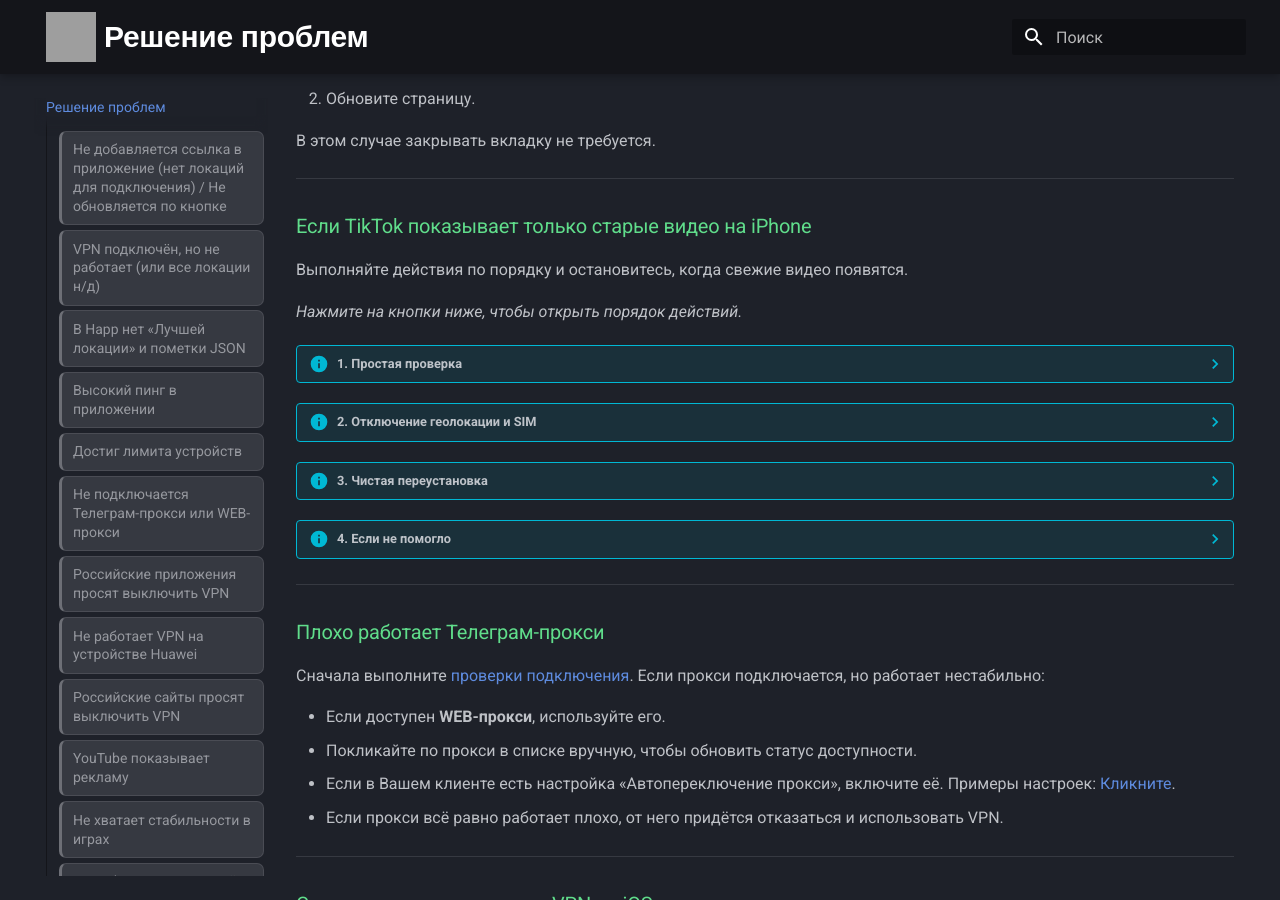
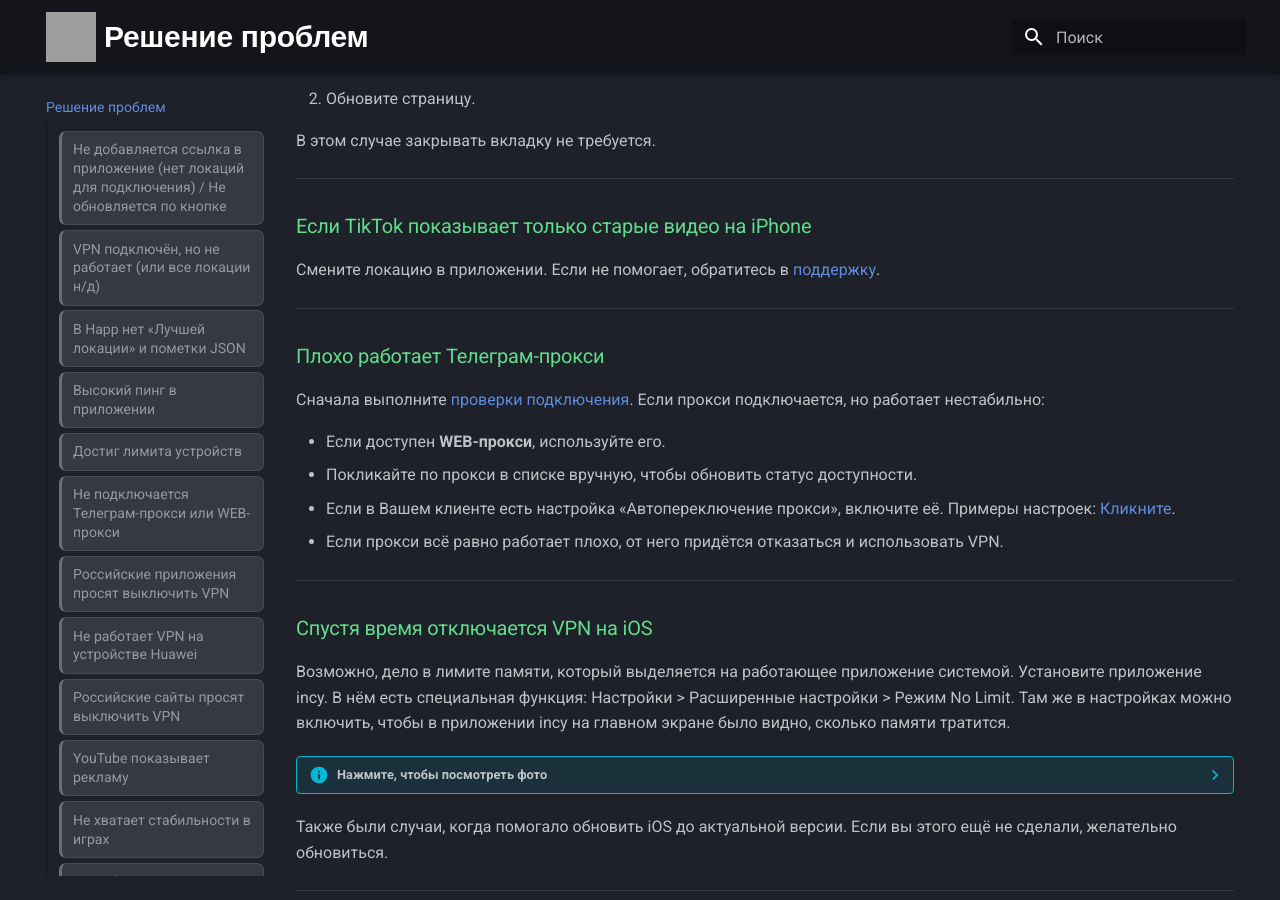
Before and after one commit to CanvasProxy/wiki, an MkDocs documentation site: the page built from docs/troubleshooting.md, in a window 1280 px wide and 900 px high, scrolled down 4410 px. Built offline with MkDocs 1.6.1 and Material for MkDocs 9.7.7, drawn with Linux system fonts in a browser that asks for light colours; grey boxes are pictures that could not be loaded.

Commit message:
docs: simplify TikTok iPhone troubleshooting

```diff
--- a/docs/troubleshooting.md
+++ b/docs/troubleshooting.md
@@ -189,6 +189,9 @@ VPN-локацию «Белые списки»: для неё нужны акт
 
 ### Если TikTok показывает только старые видео на iPhone
 
+Смените локацию в приложении. Если не помогает, обратитесь в [поддержку](https://t.me/CanvasProxyHelp).
+
+<!--
 Выполняйте действия по порядку и остановитесь, когда свежие видео появятся.
 
 *Нажмите на кнопки ниже, чтобы открыть порядок действий.*
@@ -258,6 +261,7 @@ VPN-локацию «Белые списки»: для неё нужны акт
     `Настройки TikTok → Предпочитаемый контент → Обновить ленту «Для вас»`
 
     Полный сброс iPhone, модифицированные версии TikTok и неизвестные IPA-файлы использовать не рекомендуется.
+-->
 
 ---
 
```
